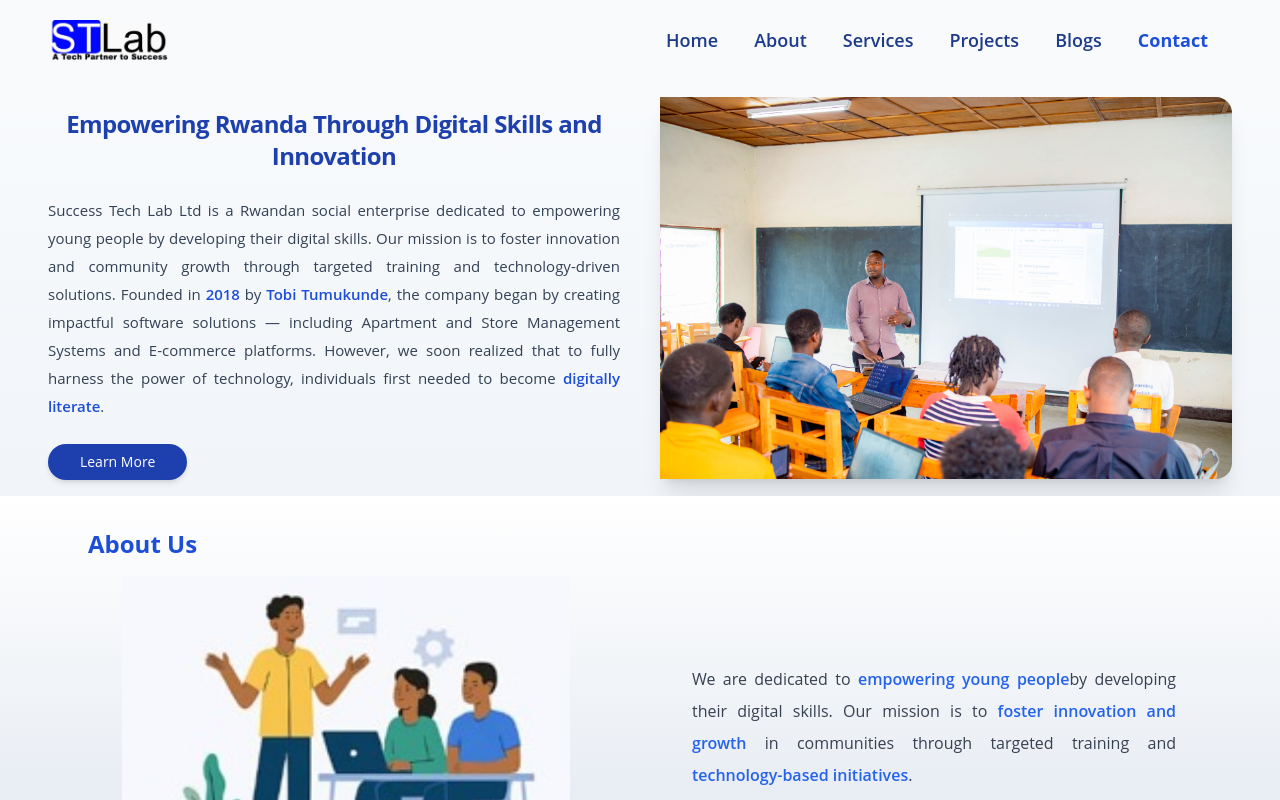
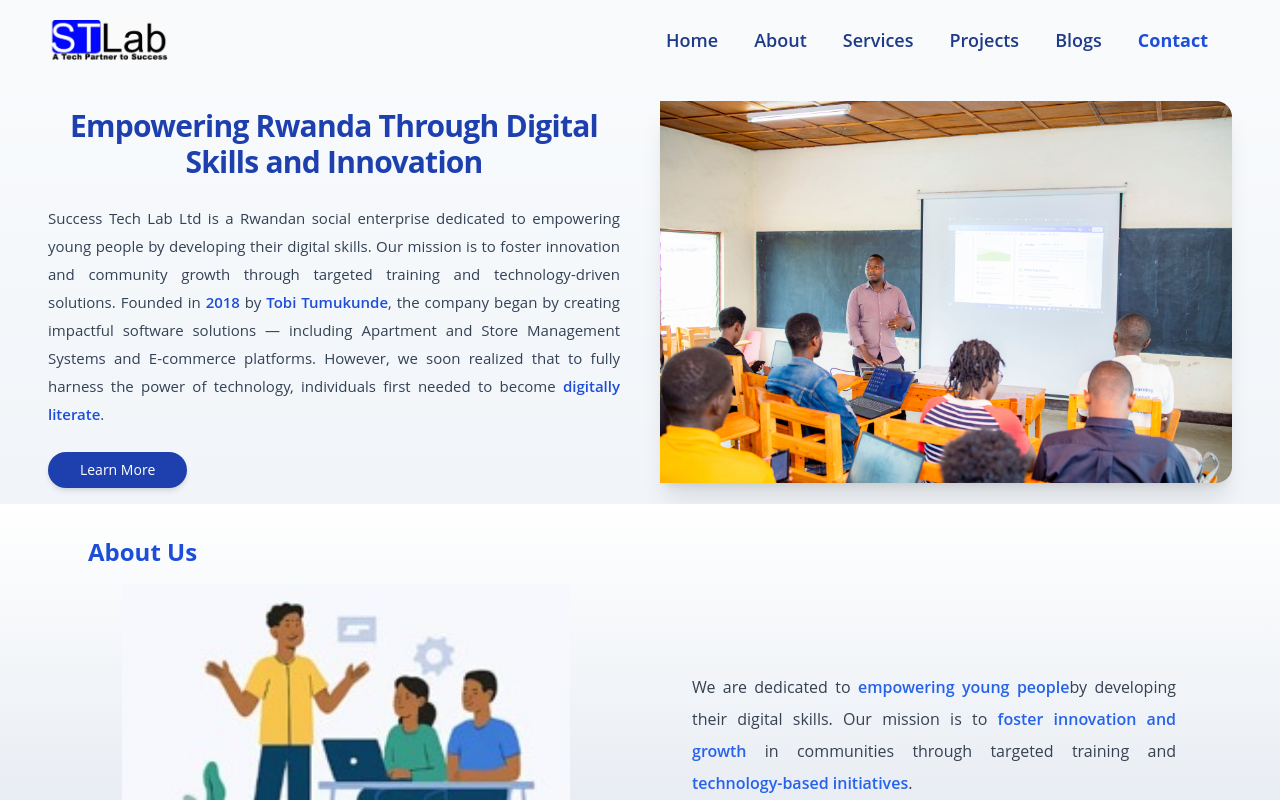
Before and after one commit to TheoNshimyimana/success_tech_lab, a React (Vite) app: page / in a window 1280 px wide. Shown: the top 800 px of the page. Built offline with nearby package versions, Linux system fonts and the light colour scheme.

Commit message:
fnal commit

```diff
--- a/src/pages/Body.jsx
+++ b/src/pages/Body.jsx
@@ -10,7 +10,7 @@ function Body() {
         <main className="flex flex-col md:flex-row items-center justify-between gap-10 px-6 md:px-12 py-0 bg-gradient-to-b from-slate-50 to-slate-100 bg-cover bg-center overflow-hidden">
           {/* Left Content */}
           <div className="flex-1 text-center md:text-left space-y-6 animate-fade-in pb-4">
-            <h1 className="text-blue-800 pt-7 text-center text-xl sm:text-3xl lg:text-2xl font-bold  leading-snug tracking-tight">
+            <h1 className="text-blue-800 pt-7 text-center text-2xl sm:text-4xl lg:text-3xl font-bold  leading-snug tracking-tight">
               Empowering Rwanda Through Digital Skills and Innovation
             </h1>
 
--- a/src/pages/ReadMore.jsx
+++ b/src/pages/ReadMore.jsx
@@ -8,7 +8,7 @@ function ReadMore() {
       <>
         <Navbar2 />
         <div className="p-10">
-          <h1 className="text-blue-900 text-xl md:text-2xl font-bold tracking-tight  mb-8">
+          <h1 className="text-blue-900 text-2xl md:text-3xl font-bold text-center tracking-tight  mb-8">
             Responding to the COVID-19 Challenge
           </h1>
           <main className="flex flex-col md:flex-row items-center  justify-between mb-10 gap-10">
```
